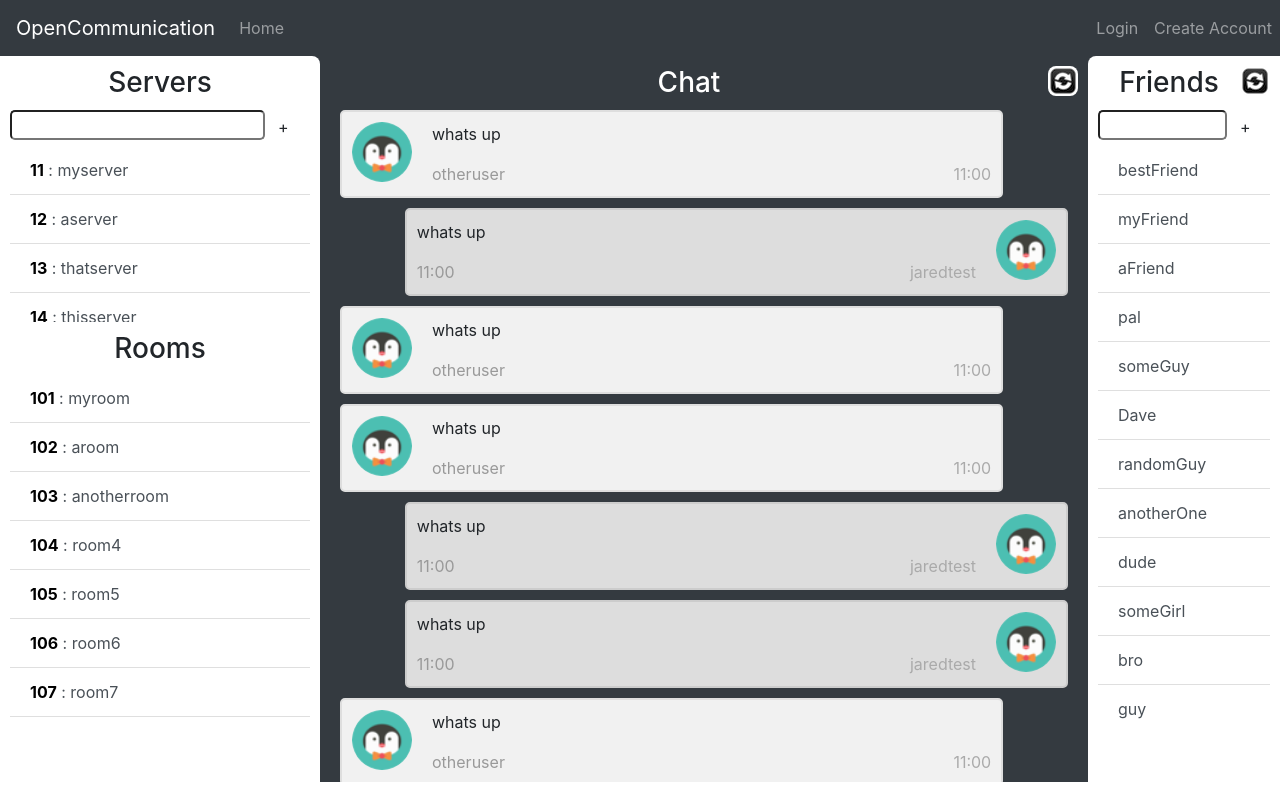
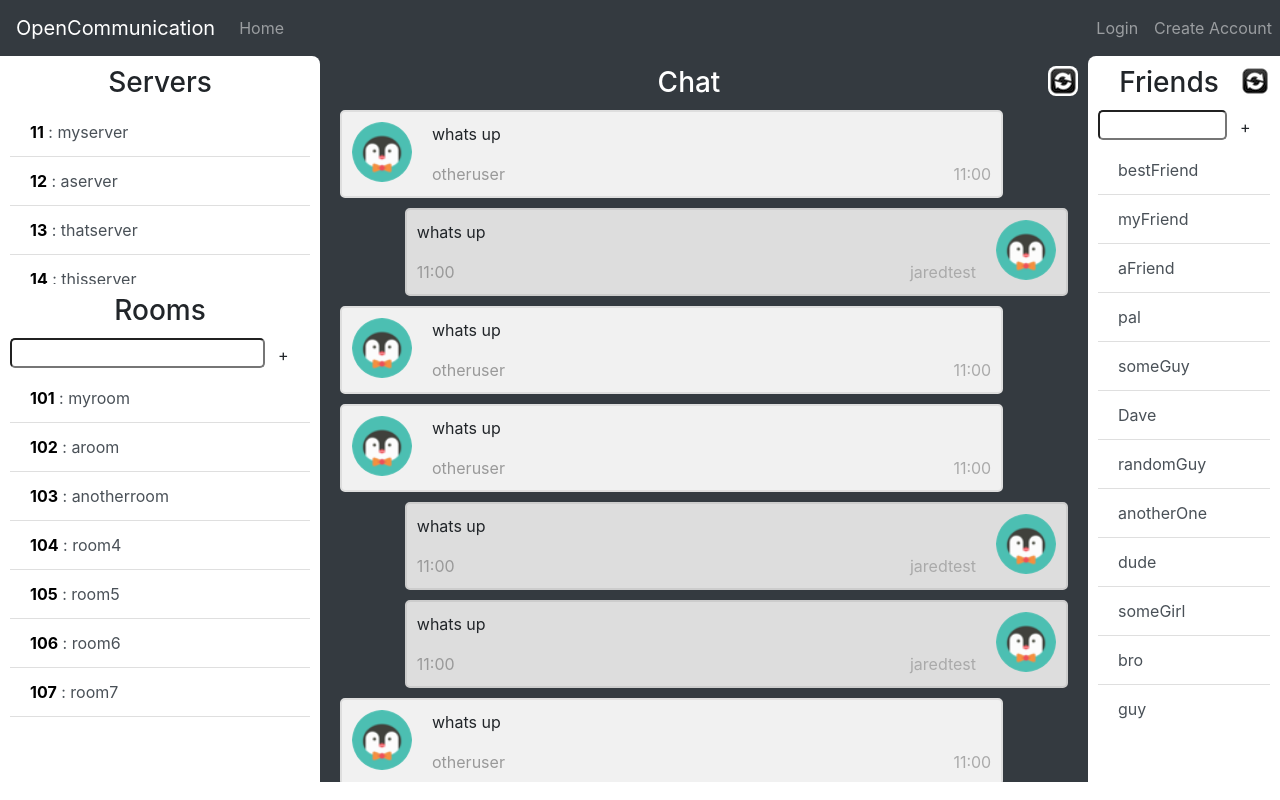
Before and after one commit to jaredglaser/OpenCommunicationFrontEnd, an Angular app: page /ui in a window 1280 px wide. Built offline with nearby package versions, Linux system fonts and the light colour scheme.

Commit message:
UI styled & formatted

```diff
--- a/src/app/pages/ui/ui.component.html
+++ b/src/app/pages/ui/ui.component.html
@@ -8,10 +8,6 @@
   <div class="row">
     <div class="column left">
       <h3 class="header">Servers</h3>
-      <div>
-        <input id="name-room" class="input-text" type="text">
-        <button  type="button" class="btn" id="create-room">+</button>
-      </div>
       <ul class="list-group list-group-flush" id="servers">
         <button *ngFor="let server of servers" type="button" class="list-group-item list-group-item-action">
           <span class="rooms-servers-ids">{{server.id}}</span> : {{server.name}}
@@ -19,6 +15,10 @@
       </ul>
 
       <h3 class="header">Rooms</h3>
+      <div>
+        <input id="name-room" class="input-text" type="text">
+        <button  type="button" class="btn" id="create-room">+</button>
+      </div>
       <ul class="list-group list-group-flush" id="rooms">
         <button *ngFor="let room of rooms" type="button" class="list-group-item list-group-item-action">
           <span class="rooms-servers-ids">{{room.id}}</span> : {{room.name}}
```
